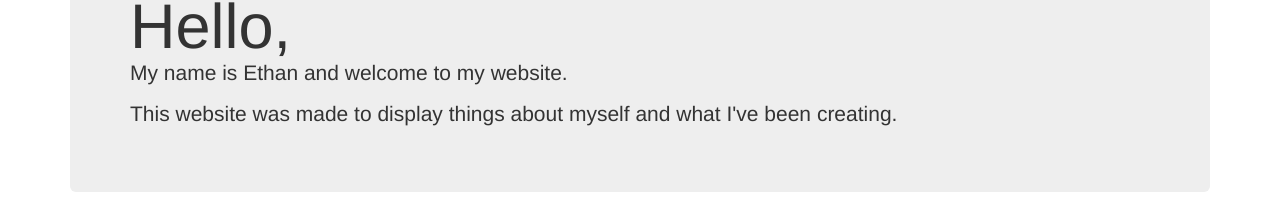
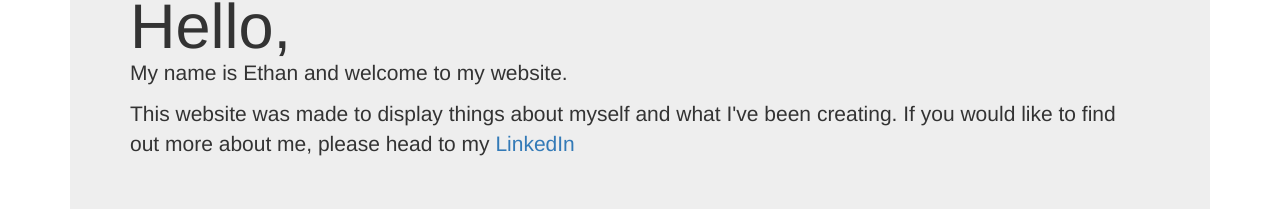
Before and after one commit to Majunga/majunga.co.uk, a Next.js app in the folder src/Frontend/: page / in a window 1280 px wide. Shown: the part 148-357 px from the top of the page. Built offline with nearby package versions, Linux system fonts and the light colour scheme; no server answers.

Commit message:
Added more information about myself

```diff
--- a/src/Frontend/components/MyInfo.js
+++ b/src/Frontend/components/MyInfo.js
@@ -1,11 +1,12 @@
 import {Jumbotron} from 'react-bootstrap'
-
+import Link from 'next/link'
 const MyInfo = () =>
 
 <div>
     <Jumbotron >
         <h1>Hello, <p>My name is Ethan and welcome to my website.</p></h1>
-        <p>This website was made to display things about myself and what I've been creating.</p>
+        <p>This website was made to display things about myself and what I've been creating.
+            If you would like to find out more about me, please head to my <Link href="https://www.linkedin.com/in/ethan-mcwilliams-92a02a3b/"><a>LinkedIn</a></Link></p>
     </Jumbotron>
 </div>
 
```
